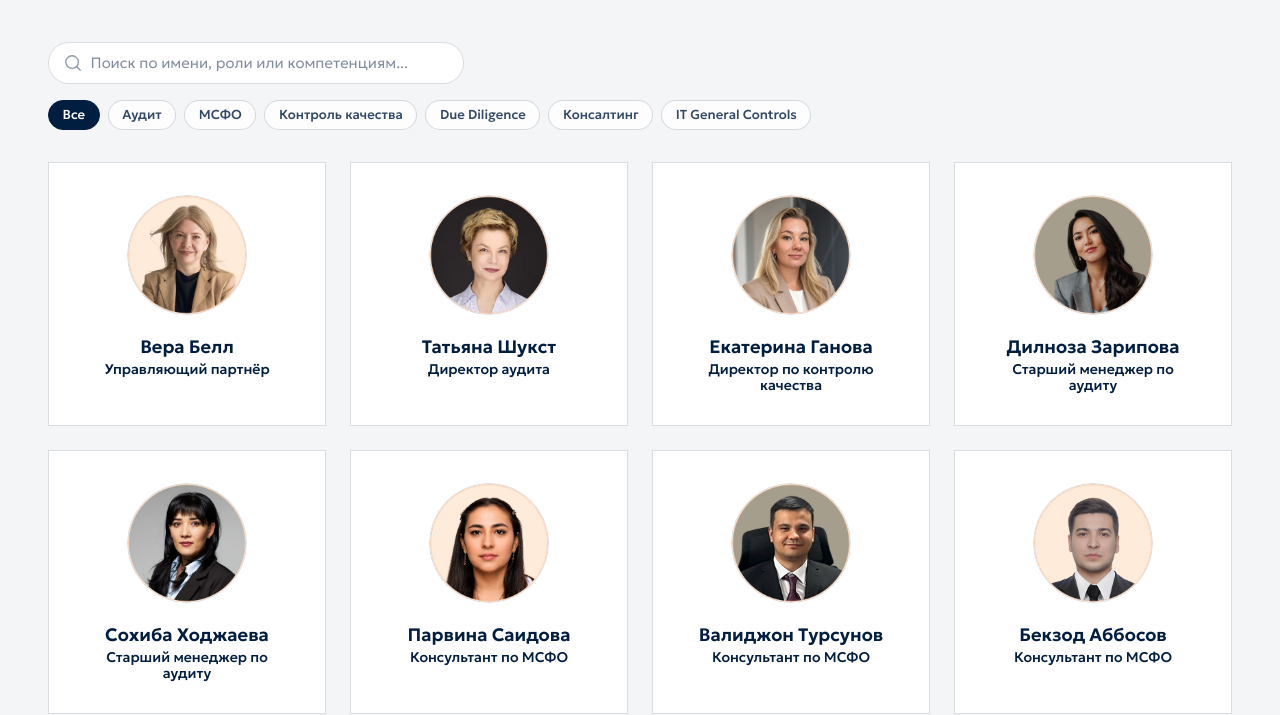
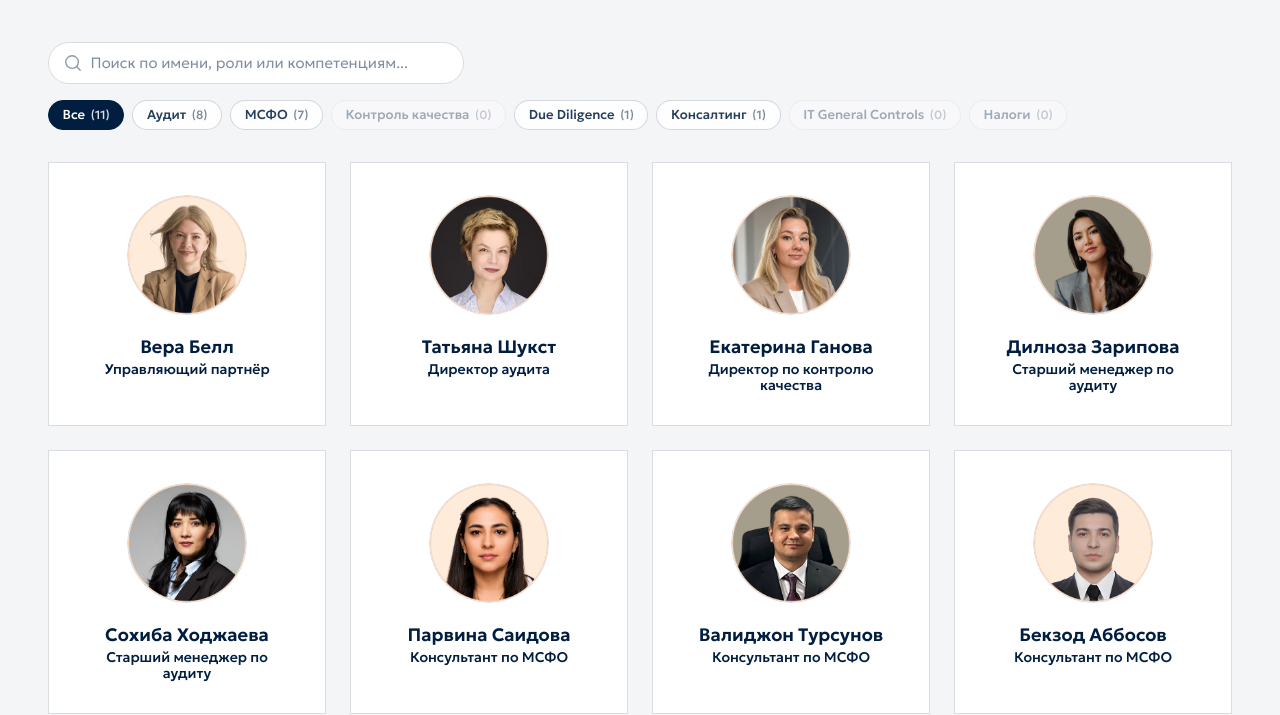
Before and after one commit to egupych/Portfolio-crowe, a plain HTML site: page index.html in a window 1280 px wide. Shown: the part 110-825 px from the top of the page. Drawn offline with Linux system fonts and the light colour scheme.

Commit message:
Disable filter chips with 0 matching results and add employee count badges

```diff
--- a/css/styles.css
+++ b/css/styles.css
@@ -372,9 +372,22 @@
   background: var(--color-tag-bg);
   color: var(--color-text);
   cursor: pointer;
-  opacity: 0.8;
+  opacity: 0.85;
   transition: opacity var(--transition-fast), border-color var(--transition-fast), background-color var(--transition-fast), color var(--transition-fast), transform var(--transition-fast);
   user-select: none;
+  display: inline-flex;
+  align-items: center;
+  gap: 0.35rem;
+}
+
+.filter-chip__count {
+  font-size: 0.75rem;
+  opacity: 0.6;
+  font-weight: 400;
+}
+
+.filter-chip--active .filter-chip__count {
+  opacity: 0.85;
 }
 
 .filter-chip:hover {
@@ -393,6 +406,15 @@
 
 .filter-chip--active:hover {
   color: var(--color-btn-text);
+}
+
+.filter-chip:disabled,
+.filter-chip--disabled {
+  opacity: 0.35 !important;
+  cursor: not-allowed !important;
+  border-color: var(--color-card-border) !important;
+  transform: none !important;
+  pointer-events: none;
 }
 
 .no-results {
--- a/index.html
+++ b/index.html
@@ -23,7 +23,7 @@
   <link rel="preconnect" href="https://fonts.googleapis.com">
   <link rel="preconnect" href="https://fonts.gstatic.com" crossorigin>
   <link href="https://fonts.googleapis.com/css2?family=Geologica:wght@300;500;600&display=swap" rel="stylesheet">
-  <link rel="stylesheet" href="css/styles.css?v=5">
+  <link rel="stylesheet" href="css/styles.css?v=6">
 </head>
 <body>
   <div class="page-bg" aria-hidden="true"></div>
--- a/js/app.js
+++ b/js/app.js
@@ -236,44 +236,63 @@
 let activeTag = 'Все';
 let searchQuery = '';
 
-const POPULAR_TAGS = ['Все', 'Аудит', 'МСФО', 'Контроль качества', 'Due Diligence', 'Консалтинг', 'IT General Controls'];
+const POPULAR_TAGS = ['Все', 'Аудит', 'МСФО', 'Контроль качества', 'Due Diligence', 'Консалтинг', 'IT General Controls', 'Налоги'];
+
+function getEmployeesMatchingTagAndQuery(tag, query) {
+  const q = query.trim().toLowerCase();
+  return employees.filter((emp) => {
+    const matchesTag =
+      tag === 'Все' ||
+      emp.tags.some((t) => t.toLowerCase().includes(tag.toLowerCase())) ||
+      emp.role.toLowerCase().includes(tag.toLowerCase());
+
+    const matchesQuery =
+      !q ||
+      emp.name.toLowerCase().includes(q) ||
+      emp.role.toLowerCase().includes(q) ||
+      emp.tags.some((t) => t.toLowerCase().includes(q));
+
+    return matchesTag && matchesQuery;
+  });
+}
 
 function renderFilterChips() {
   if (!filterChipsContainer) return;
   filterChipsContainer.innerHTML = '';
 
   POPULAR_TAGS.forEach((tag) => {
+    const matchingList = getEmployeesMatchingTagAndQuery(tag, searchQuery);
+    const count = matchingList.length;
+
     const chip = document.createElement('button');
     chip.type = 'button';
     chip.className = `filter-chip ${tag === activeTag ? 'filter-chip--active' : ''}`;
-    chip.textContent = tag;
+
+    if (count === 0 && tag !== 'Все') {
+      chip.classList.add('filter-chip--disabled');
+      chip.disabled = true;
+    }
+
+    chip.innerHTML = `
+      <span>${tag}</span>
+      <span class="filter-chip__count">(${count})</span>
+    `;
+
     chip.addEventListener('click', () => {
+      if (chip.disabled) return;
       activeTag = tag;
-      renderFilterChips();
       applyFilters();
     });
+
     filterChipsContainer.appendChild(chip);
   });
 }
 
 function applyFilters() {
-  const query = searchQuery.trim().toLowerCase();
-
-  const filtered = employees.filter((emp) => {
-    const matchesTag =
-      activeTag === 'Все' ||
-      emp.tags.some((t) => t.toLowerCase().includes(activeTag.toLowerCase()));
-
-    const matchesQuery =
-      !query ||
-      emp.name.toLowerCase().includes(query) ||
-      emp.role.toLowerCase().includes(query) ||
-      emp.tags.some((t) => t.toLowerCase().includes(query));
-
-    return matchesTag && matchesQuery;
-  });
+  const filtered = getEmployeesMatchingTagAndQuery(activeTag, searchQuery);
 
   renderCards(filtered);
+  renderFilterChips();
 
   if (filtered.length === 0) {
     cardsGrid.hidden = true;
```
